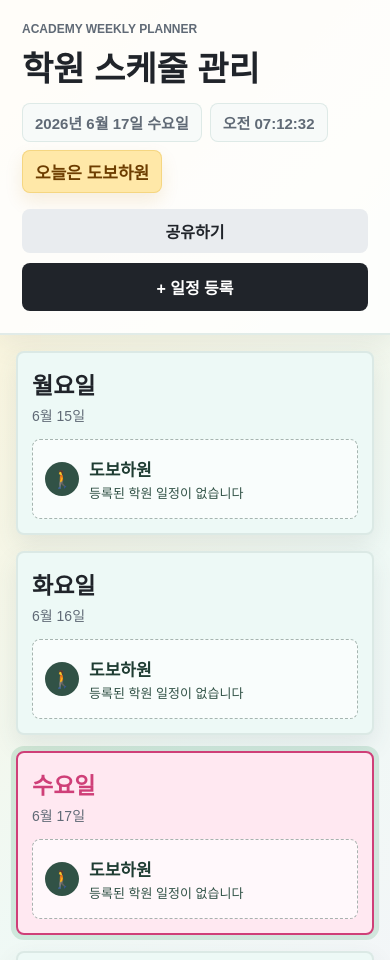
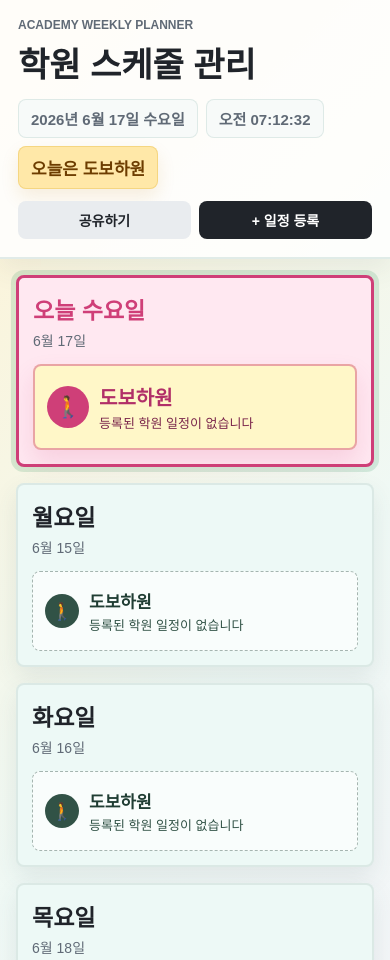
Before and after one commit to eongyeonglee95-hash/KidsPlanner, a plain HTML site: page index.html in a window 390 px wide. Shown: the top 960 px of the page. Drawn offline with Linux system fonts and the light colour scheme.

Commit message:
Improve mobile schedule layout

```diff
--- a/script.js
+++ b/script.js
@@ -561,8 +561,10 @@ function createDayColumn(day) {
 
   const column = document.createElement("section");
   column.className = `day-column ${getDayColorClass(day)}`;
+  column.style.setProperty("--mobile-order", days.indexOf(day) + 1);
   if (day === getTodayDayName()) {
     column.classList.add("today");
+    column.style.setProperty("--mobile-order", 0);
   }
 
   column.innerHTML = `
--- a/styles.css
+++ b/styles.css
@@ -197,6 +197,15 @@ button:hover {
 .day-column.today .day-title,
 .day-column.today .schedule-time {
   color: var(--today-strong);
+}
+
+.day-column.today .day-title::before {
+  content: "오늘 ";
+}
+
+.day-column.today .schedule-card {
+  border-color: rgba(207, 63, 120, 0.42);
+  box-shadow: 0 14px 30px rgba(207, 63, 120, 0.16);
 }
 
 .day-header {
@@ -516,6 +525,25 @@ button:hover {
   background: rgba(255, 255, 255, 0.68);
 }
 
+.day-column.today .empty-message {
+  border: 2px solid rgba(207, 63, 120, 0.45);
+  color: #7a254b;
+  background: #fff7c8;
+  box-shadow: 0 12px 24px rgba(207, 63, 120, 0.14);
+}
+
+.day-column.today .empty-title {
+  color: #b12f68;
+  font-size: 20px;
+}
+
+.day-column.today .walking-icon {
+  width: 42px;
+  height: 42px;
+  font-size: 21px;
+  background: #cf3f78;
+}
+
 .walking-icon {
   display: inline-flex;
   align-items: center;
@@ -626,12 +654,21 @@ textarea {
   .top-bar {
     align-items: stretch;
     flex-direction: column;
-    padding: 22px;
+    gap: 12px;
+    padding: 18px;
   }
 
   .header-actions {
-    align-items: stretch;
-    flex-direction: column;
+    display: grid;
+    grid-template-columns: 1fr 1fr;
+    gap: 8px;
+  }
+
+  .header-actions .primary-button,
+  .header-actions .secondary-button {
+    min-height: 38px;
+    padding: 0 10px;
+    font-size: 14px;
   }
 
   .pickup-alert {
@@ -650,6 +687,12 @@ textarea {
   }
 
   .day-column {
+    order: var(--mobile-order);
     min-height: auto;
   }
+
+  .day-column.today {
+    border-width: 3px;
+    box-shadow: 0 0 0 4px rgba(207, 63, 120, 0.18), 0 16px 32px rgba(207, 63, 120, 0.18);
+  }
 }
```
